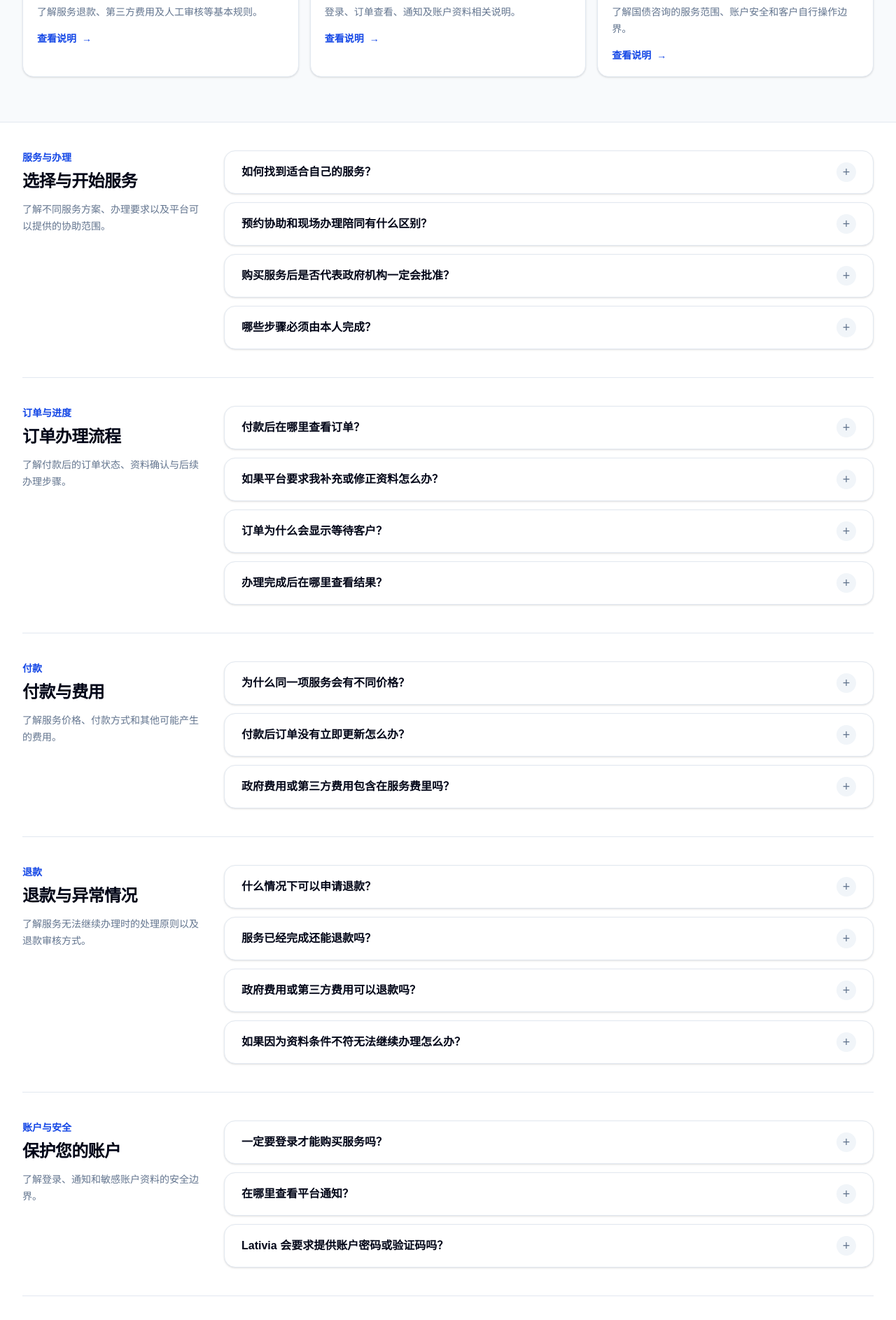
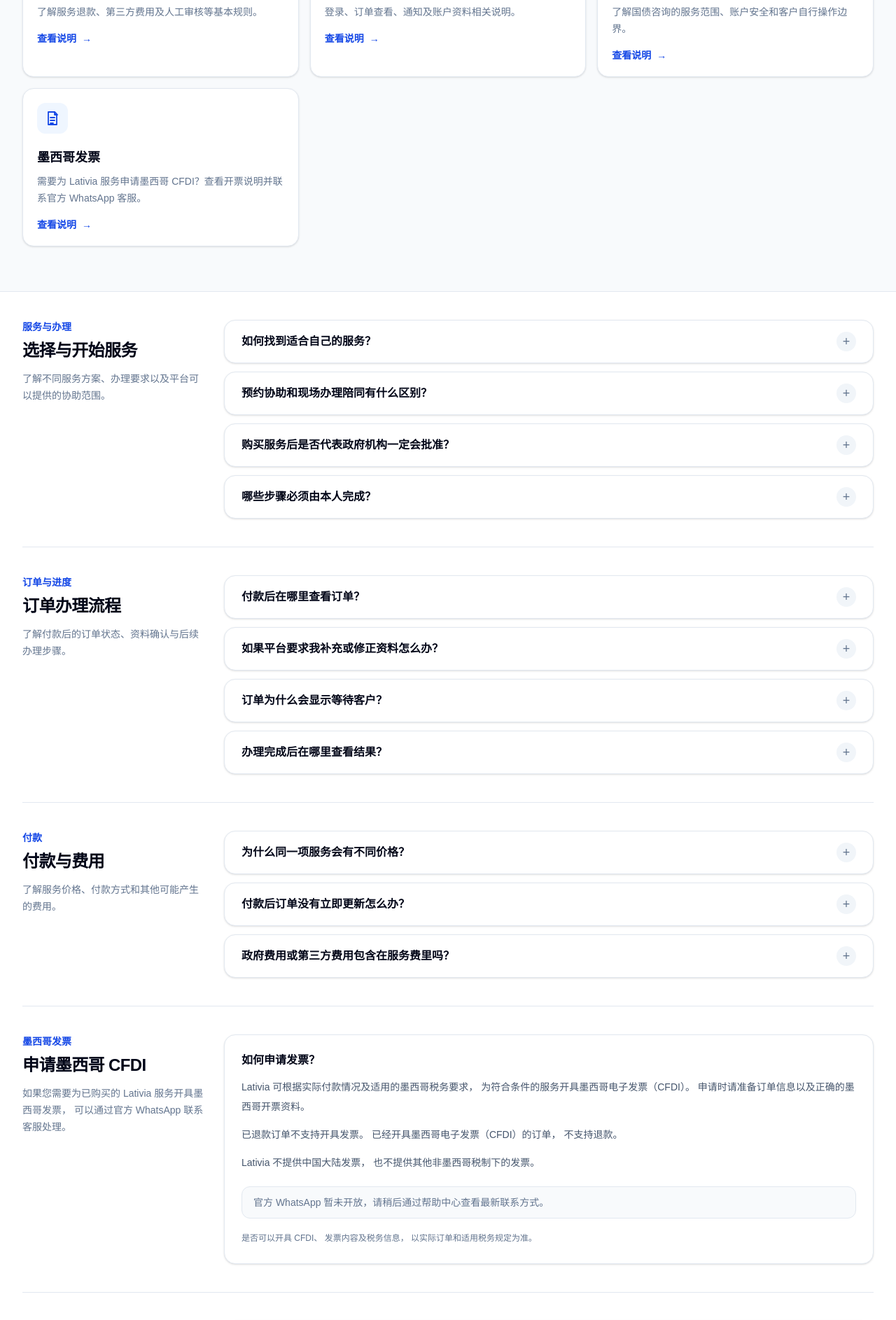
Before and after one commit to Lordain/lativia, a Next.js app: page /help in a window 1280 px wide. Shown: the part 1020-2906 px from the top of the page at 70% size. Built offline with nearby package versions, Linux system fonts and the light colour scheme; no server answers.

Commit message:
feat: add CFDI support and clarify refund policies

```diff
--- a/app/help/page.tsx
+++ b/app/help/page.tsx
@@ -19,8 +19,8 @@ import type {
       title:
         "帮助中心 | Lativia",
 
-      description:
-        "Lativia 帮助中心：查看服务选择、办理流程、订单、付款、退款、账户及墨西哥国债咨询常见问题。",
+        description:
+        "Lativia 帮助中心：查看服务选择、办理流程、订单、付款、退款、墨西哥发票、账户及墨西哥国债咨询常见问题。",
     };
 
 
@@ -34,13 +34,14 @@ import type {
     href:
       string;
 
-    icon:
+      icon:
       "service" |
       "order" |
       "payment" |
       "refund" |
       "account" |
-      "bond";
+      "bond" |
+      "invoice";
   }
 
 
@@ -132,6 +133,19 @@ import type {
 
         icon:
           "bond",
+      },
+      {
+        title:
+          "墨西哥发票",
+
+        description:
+          "需要为 Lativia 服务申请墨西哥 CFDI？查看开票说明并联系官方 WhatsApp 客服。",
+
+        href:
+          "#invoice",
+
+        icon:
+          "invoice",
       },
     ];
 
@@ -242,7 +256,7 @@ import type {
           "服务已经完成还能退款吗？",
 
         answer:
-          "已经成功完成并交付的服务通常不再符合退款条件。",
+          "已经成功完成并交付的服务不支持退款。咨询类服务原则上不提供退款；特殊异常或争议情况可根据适用的退款政策进入人工复核。",
       },
       {
         question:
@@ -444,6 +458,25 @@ import type {
           <path d="M14 18v-7" />
           <path d="M19 18V3" />
           <path d="M3 21h18" />
+        </svg>
+      );
+    }
+
+    if (
+      type ===
+      "invoice"
+    ) {
+      return (
+        <svg
+          viewBox="0 0 24 24"
+          className="h-6 w-6"
+          {...common}
+        >
+          <path d="M6 3h9l3 3v15H6z" />
+          <path d="M15 3v4h4" />
+          <path d="M9 11h6" />
+          <path d="M9 15h6" />
+          <path d="M9 19h4" />
         </svg>
       );
     }
@@ -782,6 +815,76 @@ import type {
                 }
               />
 
+<section
+  id="invoice"
+  className="scroll-mt-24 border-t border-slate-200 py-10"
+>
+  <div className="grid gap-7 lg:grid-cols-[260px_minmax(0,1fr)]">
+    <div>
+      <p className="text-sm font-bold text-blue-700">
+        墨西哥发票
+      </p>
+
+      <h2 className="mt-2 text-2xl font-bold tracking-tight text-slate-950">
+        申请墨西哥 CFDI
+      </h2>
+
+      <p className="mt-3 text-sm leading-6 text-slate-500">
+        如果您需要为已购买的 Lativia 服务开具墨西哥发票，
+        可以通过官方 WhatsApp 联系客服处理。
+      </p>
+    </div>
+
+    <div className="rounded-2xl border border-slate-200 bg-white p-5 shadow-sm sm:p-6">
+      <h3 className="font-bold text-slate-950">
+        如何申请发票？
+      </h3>
+
+      <p className="mt-3 text-sm leading-7 text-slate-600">
+        Lativia 可根据实际付款情况及适用的墨西哥税务要求，
+        为符合条件的服务开具墨西哥电子发票（CFDI）。
+        申请时请准备订单信息以及正确的墨西哥开票资料。
+      </p>
+
+      <p className="mt-3 text-sm leading-7 text-slate-600">
+        已退款订单不支持开具发票。
+        已经开具墨西哥电子发票（CFDI）的订单，
+        不支持退款。
+      </p>
+
+      <p className="mt-3 text-sm leading-7 text-slate-600">
+        Lativia 不提供中国大陆发票，
+        也不提供其他非墨西哥税制下的发票。
+      </p>
+
+      {hasSupportWhatsApp ? (
+        <a
+          href={
+            `https://wa.me/${SUPPORT_WHATSAPP}?text=${encodeURIComponent(
+              "您好，我需要为 Lativia 订单申请开具墨西哥发票（CFDI）。"
+            )}`
+          }
+          target="_blank"
+          rel="noopener noreferrer"
+          className="mt-5 inline-flex min-h-11 items-center justify-center rounded-xl bg-emerald-600 px-5 text-sm font-bold text-white transition hover:bg-emerald-700"
+        >
+          联系 WhatsApp 申请发票
+        </a>
+      ) : (
+        <p className="mt-5 rounded-xl border border-slate-200 bg-slate-50 px-4 py-3 text-sm text-slate-500">
+          官方 WhatsApp 暂未开放，请稍后通过帮助中心查看最新联系方式。
+        </p>
+      )}
+
+      <p className="mt-4 text-xs leading-6 text-slate-500">
+        是否可以开具 CFDI、
+        发票内容及税务信息，
+        以实际订单和适用税务规定为准。
+      </p>
+    </div>
+  </div>
+</section>
+
               <FaqSection
                 id="refund"
                 eyebrow="退款"
--- a/app/refund-policy/page.tsx
+++ b/app/refund-policy/page.tsx
@@ -20,7 +20,7 @@ import type {
           eyebrow="服务规则"
           title="退款政策"
           description="本政策说明服务无法继续办理、服务已完成及第三方费用等情况下的基本处理原则。"
-          updatedAt="2026年8月22日"
+          updatedAt="2026年8月25日"
           sections={[
             {
               id: "general",
@@ -64,9 +64,27 @@ import type {
                 </p>
               ),
             },
+
+            {
+              id: "invoice",
+              title: "5. 发票与退款",
+              content: (
+                <>
+                  <p>
+                    已退款订单不支持开具墨西哥电子发票（CFDI）。
+                  </p>
+
+                  <p>
+                    已经开具墨西哥电子发票（CFDI）的订单，
+                    不支持退款。
+                  </p>
+                </>
+              ),
+            },
+
             {
               id: "review",
-              title: "5. 人工审核",
+              title: "6. 人工审核",
               content: (
                 <p>
                   对资格存在争议、
@@ -78,17 +96,41 @@ import type {
             },
             {
               id: "consultation",
-              title: "6. 咨询类服务",
+              title: "7. 咨询类服务",
               content: (
-                <p>
-                  咨询类服务的退款资格会结合服务是否已经提供、
-                  咨询内容是否已经交付以及争议原因进行判断。
-                </p>
+                <>
+                  <p>
+                    咨询、指导、流程说明及操作协助类服务，
+                    包括但不限于 Cetesdirecto 开户与操作咨询，
+                    原则上不提供退款。
+                  </p>
+
+                  <p>
+                    此类服务的费用对应平台提供的咨询时间、
+                    流程说明、资料整理、操作指导及人工支持。
+                    一旦相关服务已经开始提供，
+                    或咨询内容已经向客户交付，
+                    通常不再接受退款申请。
+                  </p>
+
+                  <p>
+                    如因特殊情况导致服务实际上无法继续提供，
+                    或订单存在重复付款、错误收费、
+                    关键办理条件争议等异常情况，
+                    Lativia 可根据具体情况进行人工复核，
+                    并保留是否批准退款的最终决定权。
+                  </p>
+
+                  <p>
+                    已经成功完成并交付的咨询类服务，
+                    不支持退款。
+                  </p>
+                </>
               ),
             },
             {
                 id: "process",
-                title: "7. 退款流程与到账时间",
+                title: "8. 退款流程与到账时间",
                 content: (
                   <>
                     <p>
--- a/app/terms/page.tsx
+++ b/app/terms/page.tsx
@@ -20,7 +20,7 @@ import type {
           eyebrow="平台规则"
           title="服务条款"
           description="使用 Lativia 服务前，请了解平台角色、客户责任、政府办理结果以及付款和服务边界。"
-          updatedAt="2026年8月22日"
+          updatedAt="2026年8月25日"
           sections={[
             {
               id: "platform",
@@ -68,13 +68,34 @@ import type {
             },
             {
               id: "payment",
-              title: "5. 价格与付款",
+              title: "5. 价格、付款与发票",
               content: (
+                <>
                   <p>
                     服务价格以购买时服务页面和付款流程显示的正式价格为准。
                     政府或第三方费用是否包含，
                     以对应服务说明为准。
                   </p>
+
+                  <p>
+                    如客户有开票需求，
+                    可在付款后通过 Lativia 帮助中心公布的官方客服渠道
+                    申请开具墨西哥电子发票（CFDI）。
+                    客户应按照适用的墨西哥税务要求，
+                    提供真实、准确且完整的开票资料。
+                  </p>
+
+                  <p>
+                    是否可以开具 CFDI、
+                    发票内容、金额及税务处理方式，
+                    以实际订单、实际付款情况及适用的墨西哥税务规定为准。
+                    已退款订单不支持开具发票；
+                    已经开具墨西哥电子发票（CFDI）的订单，
+                    不支持退款。
+                    Lativia 不提供中国大陆发票，
+                    也不提供其他非墨西哥税制下的发票。
+                  </p>
+                </>
               ),
             },
             {
@@ -100,11 +121,26 @@ import type {
               id: "refund",
               title: "7. 退款",
               content: (
+                <>
                   <p>
-                  退款处理适用 Lativia
-                  当时有效的退款政策。
-                  已成功完成并交付的服务通常不再符合退款条件。
+                    退款资格、审核条件、处理方式及到账规则，
+                    适用 Lativia 当时有效的《退款政策》。
                   </p>
+
+                  <p>
+                    咨询、指导、流程说明及操作协助类服务，
+                    包括但不限于墨西哥国债及 Cetesdirecto 相关咨询，
+                    原则上不提供退款。
+                    如存在重复付款、错误收费、
+                    关键办理条件争议或其他特殊异常情况，
+                    Lativia 可根据具体情况进行人工复核。
+                  </p>
+
+                  <p>
+                    已经成功完成并交付的服务，
+                    不支持退款。
+                  </p>
+                </>
               ),
             },
             {
```
Lines whose indentation alone changed are shown as unchanged.
